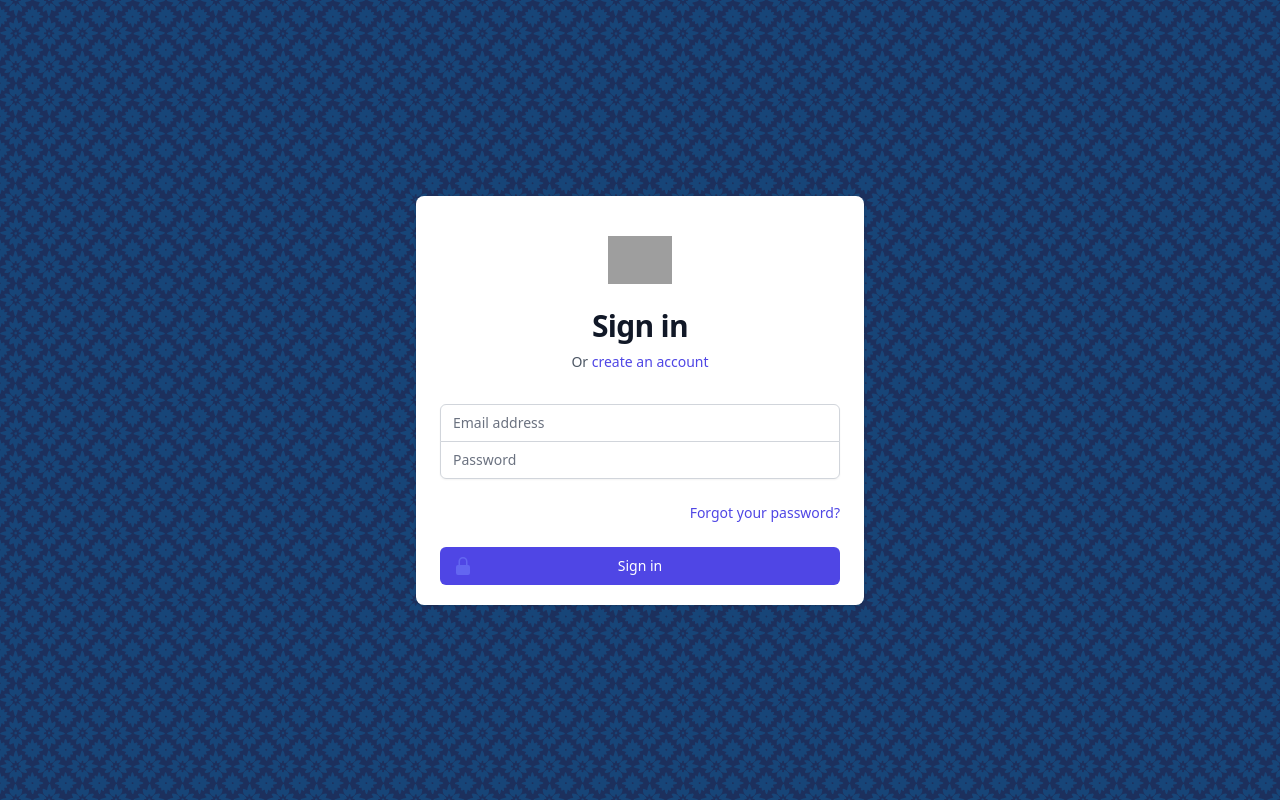
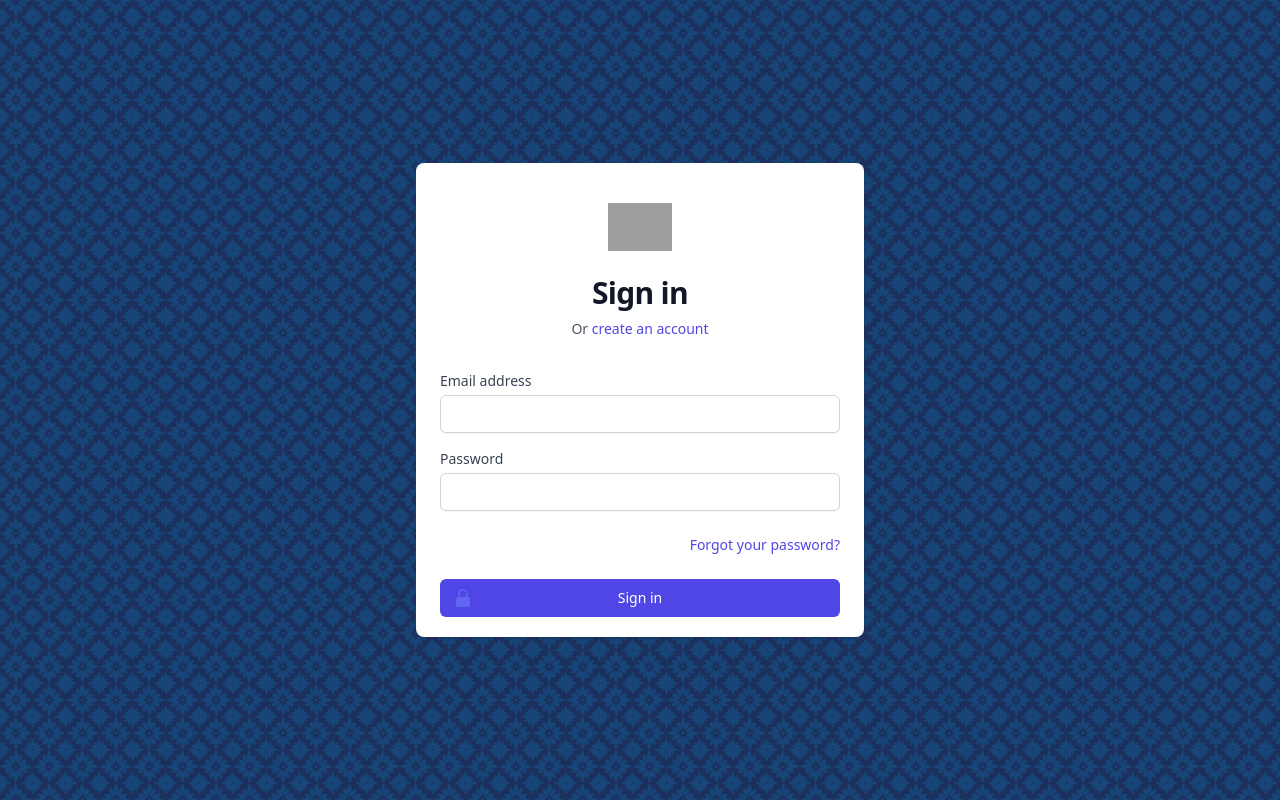
Before and after one commit to tombjerkan/authentication-demo, a React (Create React App) app: page /login in a window 1280 px wide. Built offline with nearby package versions, Linux system fonts and the light colour scheme; grey boxes are pictures that could not be loaded.

Commit message:
Align sign-in and register pages' styling

```diff
--- a/src/CreateAccountPage.tsx
+++ b/src/CreateAccountPage.tsx
@@ -2,6 +2,7 @@ import clsx from "clsx";
 import { HTMLAttributes, HTMLProps, PropsWithoutRef, useState } from "react";
 import styles from "./App.module.css";
 import { registerMock } from "./backendmock";
+import { Input, Label, Spinner } from "./components";
 
 type State = "initial" | "in-progress" | "success" | "error";
 
@@ -112,7 +113,7 @@ export default function CreateAccountPage() {
               >
                 {state === "in-progress" && (
                   <span className="absolute inset-y-0 left-0 flex items-center pl-3">
-                    <LoadingSpinner />
+                    <Spinner className="-ml-1 mr-3 " />
                   </span>
                 )}
                 {state === "in-progress"
@@ -126,44 +127,3 @@ export default function CreateAccountPage() {
     </div>
   );
 }
-
-const Label = (props: PropsWithoutRef<JSX.IntrinsicElements["label"]>) => (
-  <label
-    {...props}
-    className={clsx("block text-sm font-medium text-gray-700", props.className)}
-  />
-);
-
-const Input = (props: PropsWithoutRef<JSX.IntrinsicElements["input"]>) => (
-  <input
-    {...props}
-    className={clsx(
-      "relative block w-full rounded-md border-gray-300 shadow-sm focus:border-indigo-500 focus:ring-indigo-500 sm:text-sm",
-      props.disabled && "opacity-50",
-      props.className
-    )}
-  />
-);
-
-const LoadingSpinner = () => (
-  <svg
-    className="-ml-1 mr-3 h-5 w-5 animate-spin text-white"
-    xmlns="http://www.w3.org/2000/svg"
-    fill="none"
-    viewBox="0 0 24 24"
-  >
-    <circle
-      className="opacity-25"
-      cx="12"
-      cy="12"
-      r="10"
-      stroke="currentColor"
-      strokeWidth="4"
-    ></circle>
-    <path
-      className="opacity-75"
-      fill="currentColor"
-      d="M4 12a8 8 0 018-8V0C5.373 0 0 5.373 0 12h4zm2 5.291A7.962 7.962 0 014 12H0c0 3.042 1.135 5.824 3 7.938l3-2.647z"
-    ></path>
-  </svg>
-);
--- a/src/SignInPage.tsx
+++ b/src/SignInPage.tsx
@@ -2,6 +2,7 @@ import clsx from "clsx";
 import { useState } from "react";
 import styles from "./App.module.css";
 import { useLogin } from "./AuthProvider";
+import { Input, Label, Spinner } from "./components";
 
 export default function SignInPage() {
   const [login, isLoginInProgress, isLoginError] = useLogin();
@@ -45,12 +46,8 @@ export default function SignInPage() {
           }}
         >
           <div>
-            <div className="-space-y-px rounded-md shadow-sm">
-              <div>
-                <label htmlFor="email-address" className="sr-only">
-                  Email address
-                </label>
-                <input
+            <Label htmlFor="email-address">Email address</Label>
+            <Input
               id="email-address"
               name="email"
               type="email"
@@ -59,18 +56,13 @@ export default function SignInPage() {
               disabled={isLoginInProgress}
               autoComplete="email"
               required
-                  className={clsx(
-                    "relative block w-full appearance-none rounded-none rounded-t-md border border-gray-300 px-3 py-2 text-gray-900 placeholder-gray-500 focus:z-10 focus:border-indigo-500 focus:outline-none focus:ring-indigo-500 sm:text-sm",
-                    isLoginInProgress && "opacity-50"
-                  )}
-                  placeholder="Email address"
+              className="mt-1"
             />
-              </div>
-              <div>
-                <label htmlFor="password" className="sr-only">
+
+            <Label htmlFor="password" className="mt-4">
               Password
-                </label>
-                <input
+            </Label>
+            <Input
               id="password"
               name="password"
               type="password"
@@ -79,14 +71,9 @@ export default function SignInPage() {
               disabled={isLoginInProgress}
               autoComplete="current-password"
               required
-                  className={clsx(
-                    "relative block w-full appearance-none rounded-none rounded-b-md border border-gray-300 px-3 py-2 text-gray-900 placeholder-gray-500 focus:z-10 focus:border-indigo-500 focus:outline-none focus:ring-indigo-500 sm:text-sm",
-                    isLoginInProgress && "opacity-50"
-                  )}
-                  placeholder="Password"
+              className="mt-1"
             />
-              </div>
-            </div>
+
             {isLoginError && (
               <div className="mt-2 text-sm text-red-600">
                 Incorrect email and password combination.
@@ -115,7 +102,11 @@ export default function SignInPage() {
               )}
             >
               <span className="absolute inset-y-0 left-0 flex items-center pl-3">
-                {isLoginInProgress ? <LoadingSpinner /> : <LockIcon />}
+                {isLoginInProgress ? (
+                  <Spinner className="-ml-1 mr-3 " />
+                ) : (
+                  <LockIcon />
+                )}
               </span>
               {isLoginInProgress ? "Signing in" : "Sign in"}
             </button>
@@ -141,26 +132,3 @@ const LockIcon = () => (
     />
   </svg>
 );
-
-const LoadingSpinner = () => (
-  <svg
-    className="-ml-1 mr-3 h-5 w-5 animate-spin text-white"
-    xmlns="http://www.w3.org/2000/svg"
-    fill="none"
-    viewBox="0 0 24 24"
-  >
-    <circle
-      className="opacity-25"
-      cx="12"
-      cy="12"
-      r="10"
-      stroke="currentColor"
-      strokeWidth="4"
-    ></circle>
-    <path
-      className="opacity-75"
-      fill="currentColor"
-      d="M4 12a8 8 0 018-8V0C5.373 0 0 5.373 0 12h4zm2 5.291A7.962 7.962 0 014 12H0c0 3.042 1.135 5.824 3 7.938l3-2.647z"
-    ></path>
-  </svg>
-);
--- /dev/null
+++ b/src/components.tsx
@@ -0,0 +1,49 @@
+import clsx from "clsx";
+import { PropsWithoutRef } from "react";
+
+export const Label = (
+  props: PropsWithoutRef<JSX.IntrinsicElements["label"]>
+) => (
+  <label
+    {...props}
+    className={clsx("block text-sm font-medium text-gray-700", props.className)}
+  />
+);
+
+export const Input = (
+  props: PropsWithoutRef<JSX.IntrinsicElements["input"]>
+) => (
+  <input
+    {...props}
+    className={clsx(
+      "relative block w-full rounded-md border-gray-300 shadow-sm focus:border-indigo-500 focus:ring-indigo-500 sm:text-sm",
+      props.disabled && "opacity-50",
+      props.className
+    )}
+  />
+);
+
+export const Spinner = (
+  props: PropsWithoutRef<JSX.IntrinsicElements["svg"]>
+) => (
+  <svg
+    className={clsx("h-5 w-5 animate-spin text-white", props.className)}
+    xmlns="http://www.w3.org/2000/svg"
+    fill="none"
+    viewBox="0 0 24 24"
+  >
+    <circle
+      className="opacity-25"
+      cx="12"
+      cy="12"
+      r="10"
+      stroke="currentColor"
+      strokeWidth="4"
+    ></circle>
+    <path
+      className="opacity-75"
+      fill="currentColor"
+      d="M4 12a8 8 0 018-8V0C5.373 0 0 5.373 0 12h4zm2 5.291A7.962 7.962 0 014 12H0c0 3.042 1.135 5.824 3 7.938l3-2.647z"
+    ></path>
+  </svg>
+);
```
Lines whose indentation alone changed are shown as unchanged.
